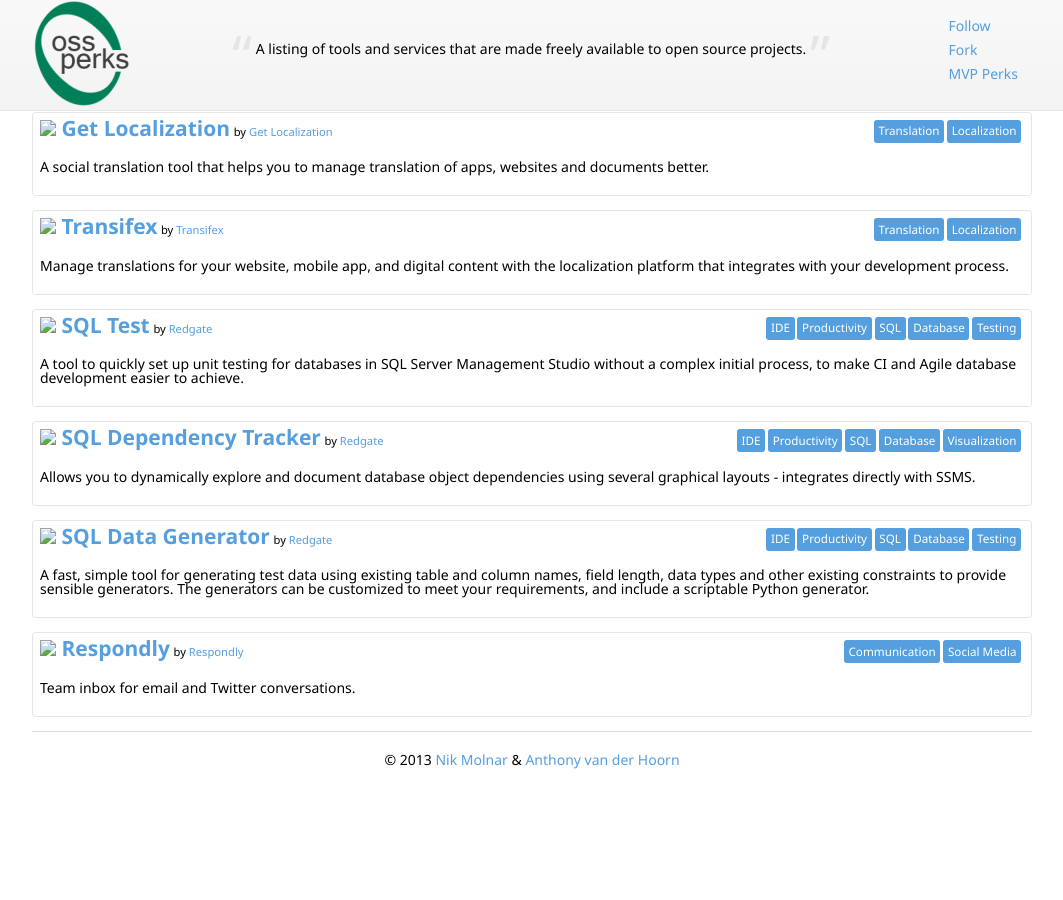
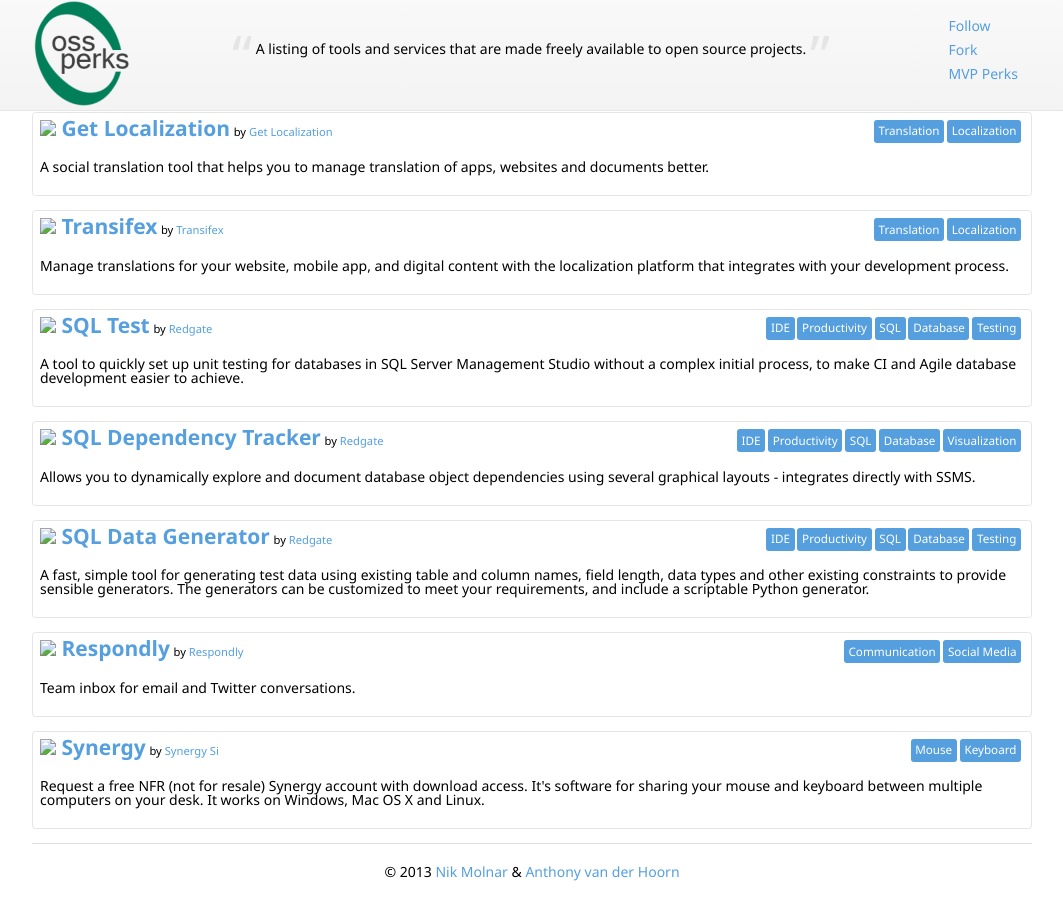
Before and after one commit to nikmd23/ossperks, a Jekyll site: the page built from index.html, in a window 1280 px wide and 900 px high, scrolled down 6553 px. Shown: the whole window, without its empty margins (108-1171 px from the left). Built offline with Jekyll 4.4.1, drawn with Linux system fonts in a browser that asks for light colours; nearby versions of some CDN libraries; before the commit the page ends 7341 px from its top, so only the background shows below that.

Commit message:
Adding Synergy offer
Adding Synergy offer.

```diff
--- a/index.html
+++ b/index.html
@@ -414,6 +414,12 @@
   platforms: [Any]
   company: {name: Respondly, uri: 'http://respond.ly/'}
 
+- perk: {name: Synergy, uri: 'http://docs.google.com/forms/d/1eq7r9YCgIc0tsb5GbtYFs6Fn7GMQnv-__5ztK5247x4/viewform'}
+  description: Request a free NFR (not for resale) Synergy account with download access. It's software for sharing your mouse and keyboard between multiple computers on your desk. It works on Windows, Mac OS X and Linux.
+  categories: [Mouse, Keyboard]
+  platforms: [Any]
+  company: {name: Synergy Si, Inc., uri: 'http://synergy-project.org/'}
+
 #============================================== Leave everything below this line alone =====================================================================
 layout: default
 ---
```
